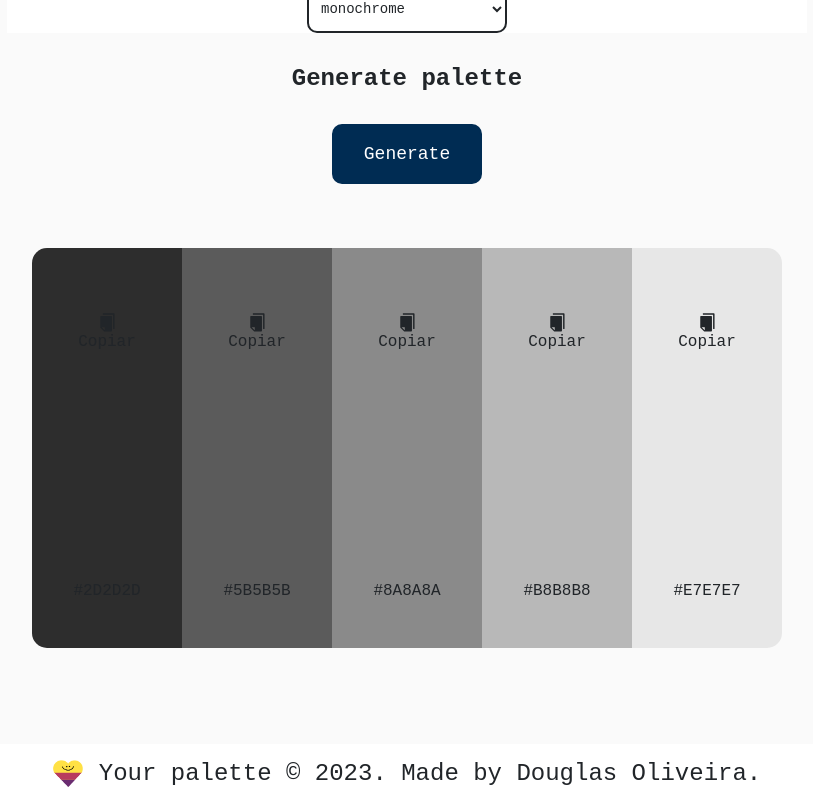
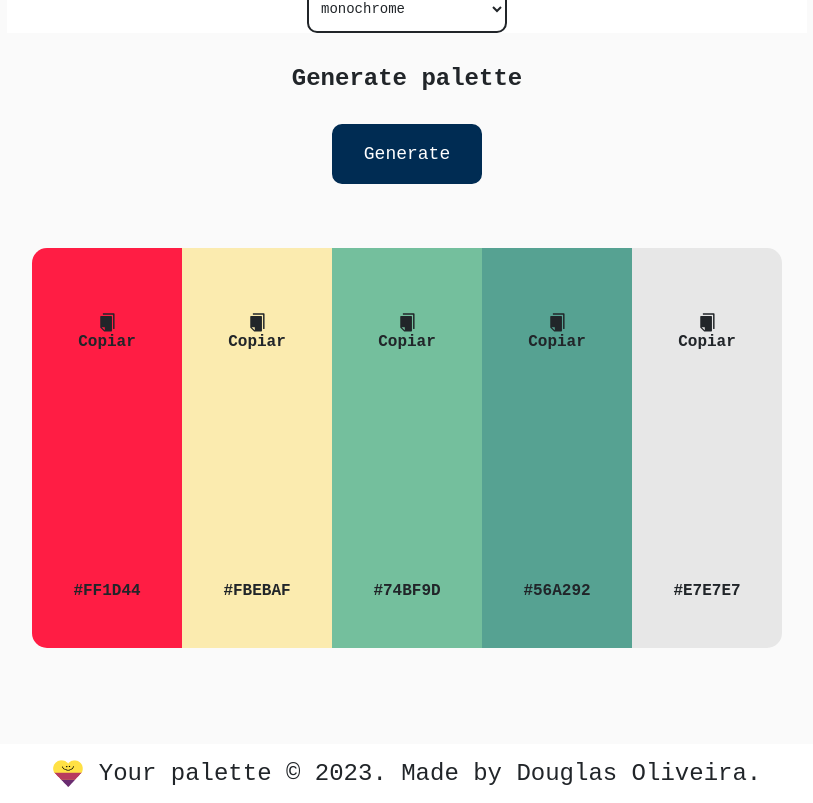
Before and after one commit to Dougladmo/your-palette, a React (Vite) app: page / in a window 1280 px wide. Shown: the part 362-1165 px from the top of the page, without its empty margins (233-1046 px from the left). Built offline with nearby package versions, Linux system fonts and the light colour scheme; a web font is replaced by a local one.

Commit message:
design, api e paleta finalizados

```diff
--- a/src/App.jsx
+++ b/src/App.jsx
@@ -12,10 +12,10 @@ import Select from './components/Form/Select'
 import Footer from './components/layout/Footer/Footer'
 
 function App() {
-  const [firstColor, setFirstColor] = useState('#2D2D2D')
-  const [secondColor, setSecondColor] = useState('#5B5B5B')
-  const [thirdColor, setThirdColor] = useState('#8A8A8A')
-  const [forthColor, setForthColor] = useState('#B8B8B8')
+  const [firstColor, setFirstColor] = useState('#FF1D44')
+  const [secondColor, setSecondColor] = useState('#FBEBAF')
+  const [thirdColor, setThirdColor] = useState('#74BF9D')
+  const [forthColor, setForthColor] = useState('#56A292')
   const [fifthColor, setFifthColor] = useState('#E7E7E7')
   const [mode, setMode] = useState('analogic-complement')
   const [palette, setPalette] = useState([])
--- a/src/components/Paleta/Palette.module.css
+++ b/src/components/Paleta/Palette.module.css
@@ -16,6 +16,7 @@
     flex-direction: column-reverse;
     justify-content: space-between;
     align-items: center;
+    font-weight: bold;
 
     padding-bottom: 3rem;
 
```
